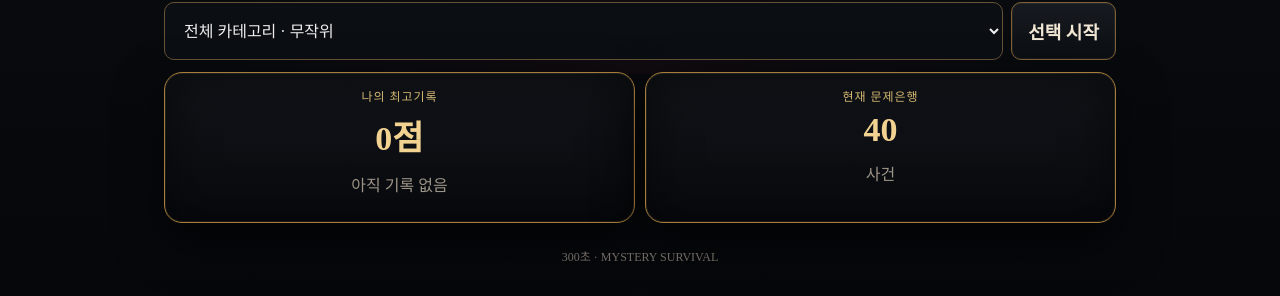
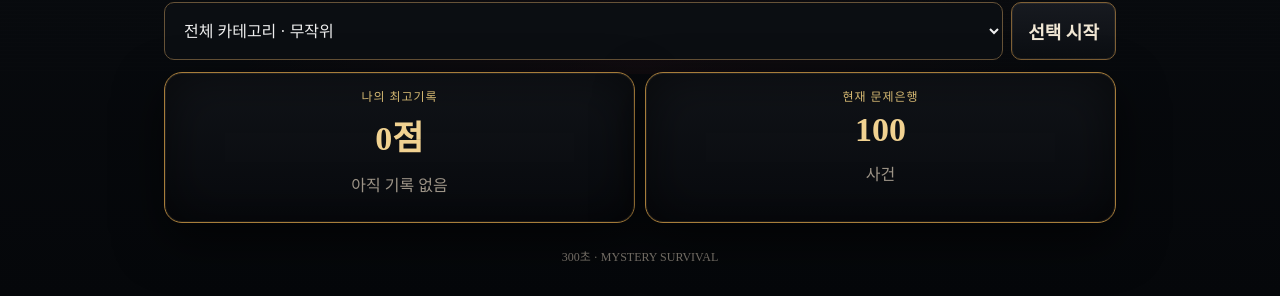
Before and after one commit to heewon-yu/dailyfoodfighter, a Jekyll site: the page games/300-seconds/index.html, which Jekyll copies as it is, in a window 1280 px wide. Shown: the part 826-1122 px from the top of the page. Built offline with Jekyll 4.4.1, drawn with Linux system fonts in a browser that asks for light colours.

Commit message:
Display actual 100-case question bank on game home

```diff
--- a/games/300-seconds/index.html
+++ b/games/300-seconds/index.html
@@ -55,14 +55,14 @@ button,input,select{font-family:var(--font)}button{cursor:pointer}.app{width:min
     <div class="ruleStrip">한 판 300초 · 정답 1개당 100점 · 사건당 단서 1회 · 게임 전체 단서 3회</div>
     <div class="register"><input id="nickname" maxlength="12" autocomplete="nickname" placeholder="닉네임 2~12자"><button id="saveNick" class="btn dark">저장</button></div>
     <div class="categoryRow"><select id="categoryFilter" class="categorySelect"><option value="all">전체 카테고리 · 무작위</option></select><button id="categoryStart" class="btn dark">선택 시작</button></div>
-    <div class="dashboard"><div class="noir-frame miniCard"><div class="miniLabel">나의 최고기록</div><div id="homeBest" class="miniValue">0점</div><div id="homeBestSub" class="empty">아직 기록 없음</div></div><div class="noir-frame miniCard"><div class="miniLabel">현재 문제은행</div><div class="miniValue">40</div><div class="empty">사건</div></div></div>
+    <div class="dashboard"><div class="noir-frame miniCard"><div class="miniLabel">나의 최고기록</div><div id="homeBest" class="miniValue">0점</div><div id="homeBestSub" class="empty">아직 기록 없음</div></div><div class="noir-frame miniCard"><div class="miniLabel">현재 문제은행</div><div id="homeBankCount" class="miniValue">100</div><div class="empty">사건</div></div></div>
     <div class="footerNote">300초 · MYSTERY SURVIVAL</div>
   </section>
 
   <section id="game" class="screen">
     <div class="gameTop"><div class="brandMark">300<b>초</b></div><div></div><div id="score" class="scoreMini">0점</div></div>
     <div class="noir-frame timerPanel">
-      <div class="progressInfo"><span>사건 진행</span><b id="case">01 / 40</b></div>
+      <div class="progressInfo"><span>사건 진행</span><b id="case">01 / 100</b></div>
       <div id="timerRing" class="ring"><div class="ringInner"><div class="ringLabel">남은 시간</div><div id="timer" class="time">05:00</div><div class="ringSub">/ 05:00</div></div></div>
       <div class="scoreInfo"><span>현재 점수</span><b id="scoreMirror">0점</b><small id="solvedText">정답 0개</small></div>
     </div>
```
Also changed, not shown: other parts of games/300-seconds/index.html (+1 -1 lines).
